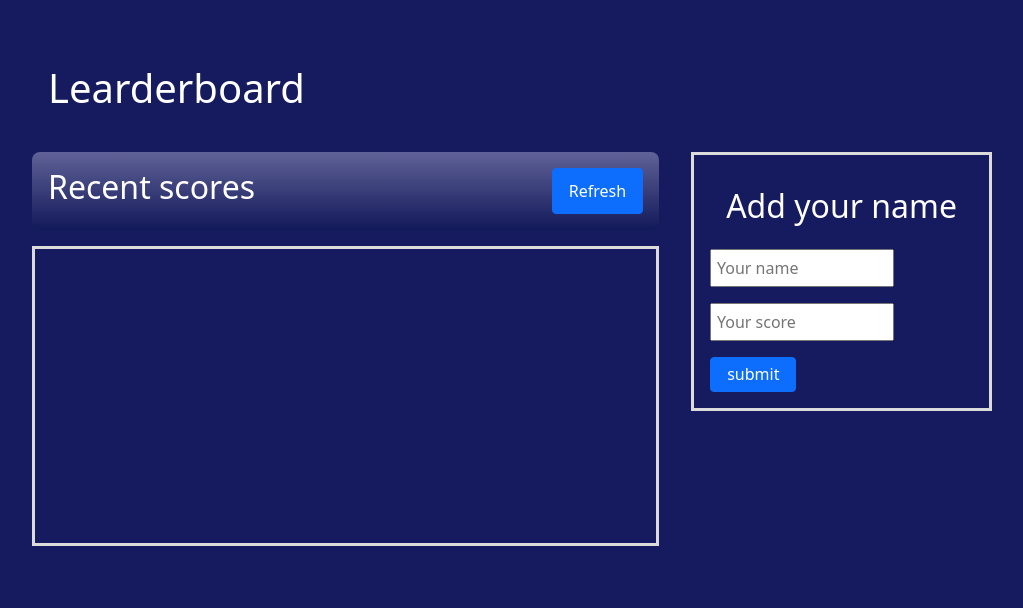
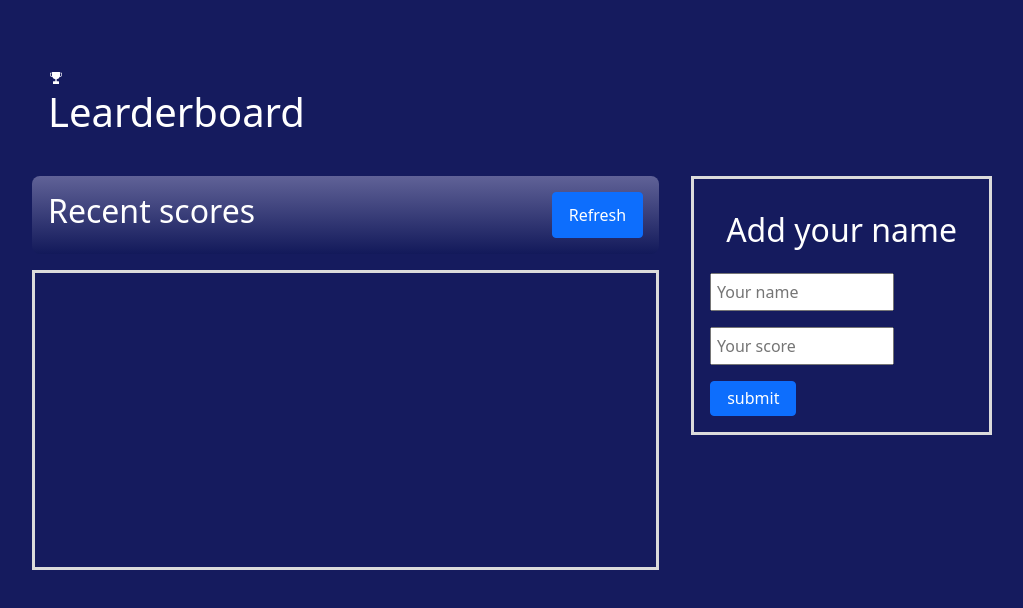
Before and after one commit to tarikbouari/LeaderBoard-App, a website built with webpack: page src/index.html in a window 1280 px wide. Shown: the whole page, without its empty margins (128-1151 px from the left). Built offline with nearby package versions, Linux system fonts and the light colour scheme; no server answers.

Commit message:
update index.html

```diff
--- a/src/index.html
+++ b/src/index.html
@@ -14,6 +14,26 @@
   </head>
   <body>
     <header>
+      <svg
+        xmlns="http://www.w3.org/2000/svg"
+        xmlns:xlink="http://www.w3.org/1999/xlink"
+        width="1em"
+        height="1em"
+        preserveAspectRatio="xMidYMid meet"
+        viewBox="0 0 48 48"
+        style="
+          -ms-transform: rotate(360deg);
+          -webkit-transform: rotate(360deg);
+          transform: rotate(360deg);
+        "
+      >
+        <path
+          fill="#fff"
+          fill-rule="evenodd"
+          d="M12 7a1 1 0 0 1 1-1h22a1 1 0 0 1 1 1v1h5a1 1 0 0 1 1 1v6a5 5 0 0 1-5 5h-1.683A12.017 12.017 0 0 1 26 27.834V34h6a1 1 0 0 1 1 1v6a1 1 0 0 1-1 1H16a1 1 0 0 1-1-1v-6a1 1 0 0 1 1-1h6v-6.166A12.017 12.017 0 0 1 12.683 20H11a5 5 0 0 1-5-5V9a1 1 0 0 1 1-1h5V7Zm24 9v-6h4v5a3 3 0 0 1-3 3h-1v-2Zm-24-6H8v5a3 3 0 0 0 3 3h1v-8Z"
+          clip-rule="evenodd"
+        />
+      </svg>
       <h1>Learderboard</h1>
     </header>
     <section class="scores">
@@ -26,7 +46,7 @@
       </div>
       <div class="add-scores">
         <div class="ctn-form">
-          <h2>Add your name</h2>
+          <h2 class="py-3">Add your name</h2>
           <form id="form" action="post">
             <div>
               <input
```
